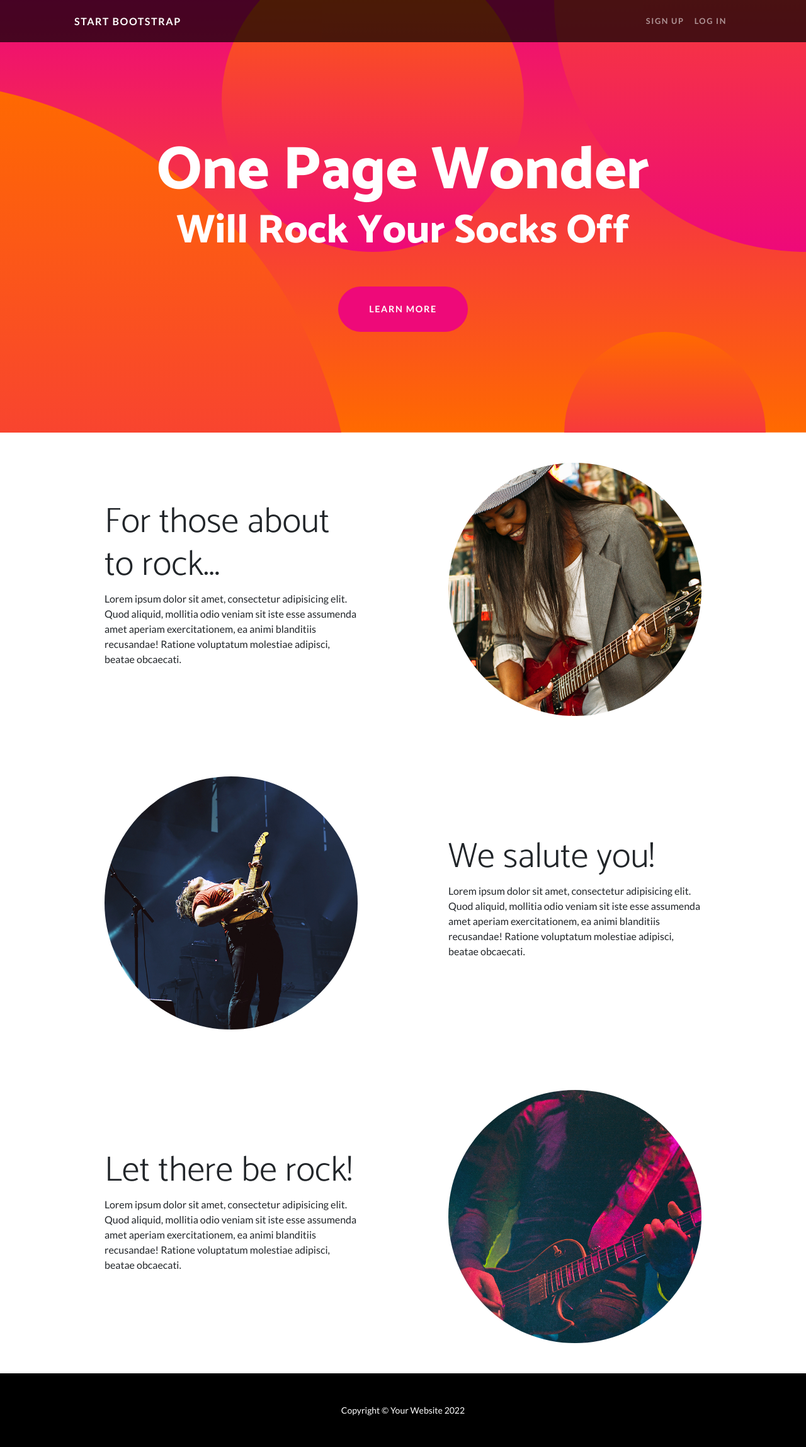
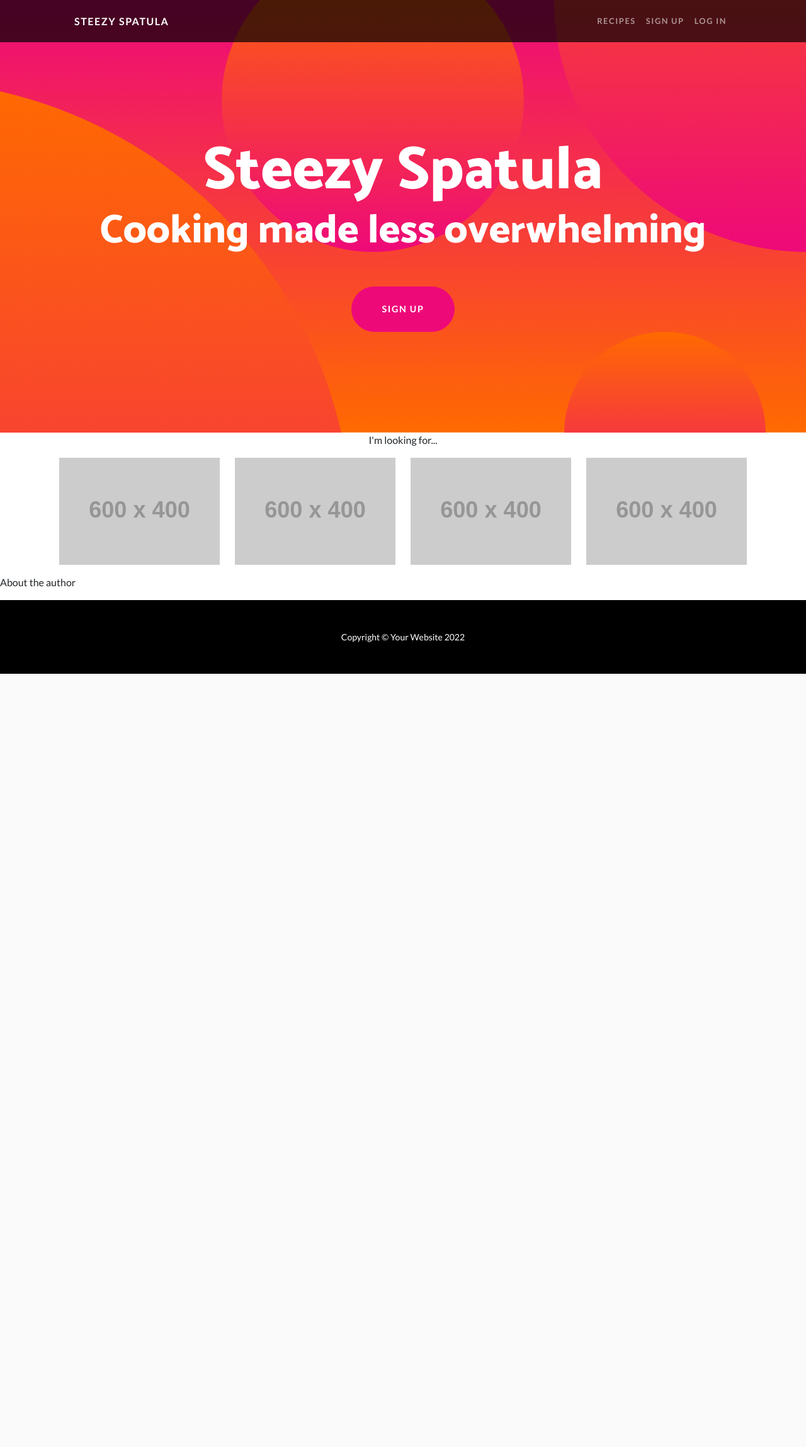
Before and after one commit to GaborFicsor/steezy-spatula, a Django app: page / in a window 1280 px wide. Shown: the whole page at 63% size. After the commit the page ends 1070 px from the top, so only its background shows below. Run offline with Django 3.2, Linux system fonts and the light colour scheme; grey boxes labelled with a size stand in for pictures from a placeholder-image service; data that the repository does not hold is empty; some libraries are stand-ins or nearby versions.

Commit message:
Initial base.html and landing page changes

```diff
--- a/templates/base.html
+++ b/templates/base.html
@@ -2,34 +2,44 @@
 
 <!DOCTYPE html>
 <html lang="en">
+
 <head>
     <meta charset="utf-8" />
     <meta name="viewport" content="width=device-width, initial-scale=1, shrink-to-fit=no" />
     <meta name="description" content="" />
     <meta name="author" content="" />
-        <title>Document</title>
+    <title>Steezy Spatula</title>
     <meta charset="UTF-8">
     <meta http-equiv="X-UA-Compatible" content="IE=edge">
     <meta name="viewport" content="width=device-width, initial-scale=1.0">
-        <link href="https://cdn.jsdelivr.net/npm/bootstrap@5.3.0-alpha1/dist/css/bootstrap.min.css" rel="stylesheet" integrity="sha384-GLhlTQ8iRABdZLl6O3oVMWSktQOp6b7In1Zl3/Jr59b6EGGoI1aFkw7cmDA6j6gD" crossorigin="anonymous">
-        <link rel="stylesheet" href="https://cdn.jsdelivr.net/npm/@fortawesome/fontawesome-free@6.2.1/css/fontawesome.min.css" integrity="sha384-QYIZto+st3yW+o8+5OHfT6S482Zsvz2WfOzpFSXMF9zqeLcFV0/wlZpMtyFcZALm" crossorigin="anonymous">
+    <link href="https://cdn.jsdelivr.net/npm/bootstrap@5.3.0-alpha1/dist/css/bootstrap.min.css" rel="stylesheet"
+        integrity="sha384-GLhlTQ8iRABdZLl6O3oVMWSktQOp6b7In1Zl3/Jr59b6EGGoI1aFkw7cmDA6j6gD" crossorigin="anonymous">
+    <link rel="stylesheet"
+        href="https://cdn.jsdelivr.net/npm/@fortawesome/fontawesome-free@6.2.1/css/fontawesome.min.css"
+        integrity="sha384-QYIZto+st3yW+o8+5OHfT6S482Zsvz2WfOzpFSXMF9zqeLcFV0/wlZpMtyFcZALm" crossorigin="anonymous">
     <link rel="icon" type="image/x-icon" href="assets/favicon.ico" />
     <!-- Font Awesome icons (free version)-->
     <script src="https://use.fontawesome.com/releases/v6.1.0/js/all.js" crossorigin="anonymous"></script>
     <!-- Google fonts-->
-        <link href="https://fonts.googleapis.com/css?family=Catamaran:100,200,300,400,500,600,700,800,900" rel="stylesheet" />
-        <link href="https://fonts.googleapis.com/css?family=Lato:100,100i,300,300i,400,400i,700,700i,900,900i" rel="stylesheet" />
+    <link href="https://fonts.googleapis.com/css?family=Catamaran:100,200,300,400,500,600,700,800,900"
+        rel="stylesheet" />
+    <link href="https://fonts.googleapis.com/css?family=Lato:100,100i,300,300i,400,400i,700,700i,900,900i"
+        rel="stylesheet" />
     <!-- Core theme CSS (includes Bootstrap)-->
     <link href="static/css/styles.css" rel="stylesheet" />
 </head>
+
 <body id="page-top">
     <!-- Navigation-->
     <nav class="navbar navbar-expand-lg navbar-dark navbar-custom fixed-top">
         <div class="container px-5">
-                <a class="navbar-brand" href="#page-top">Start Bootstrap</a>
-                <button class="navbar-toggler" type="button" data-bs-toggle="collapse" data-bs-target="#navbarResponsive" aria-controls="navbarResponsive" aria-expanded="false" aria-label="Toggle navigation"><span class="navbar-toggler-icon"></span></button>
+            <a class="navbar-brand" href="#page-top">Steezy Spatula</a>
+            <button class="navbar-toggler" type="button" data-bs-toggle="collapse" data-bs-target="#navbarResponsive"
+                aria-controls="navbarResponsive" aria-expanded="false" aria-label="Toggle navigation"><span
+                    class="navbar-toggler-icon"></span></button>
             <div class="collapse navbar-collapse" id="navbarResponsive">
                 <ul class="navbar-nav ms-auto">
+                    <li class="nav-item"><a class="nav-link" href="#!">Recipes</a></li>
                     <li class="nav-item"><a class="nav-link" href="#!">Sign Up</a></li>
                     <li class="nav-item"><a class="nav-link" href="#!">Log In</a></li>
                 </ul>
@@ -40,9 +50,9 @@
     <header class="masthead text-center text-white">
         <div class="masthead-content">
             <div class="container px-5">
-                    <h1 class="masthead-heading mb-0">One Page Wonder</h1>
-                    <h2 class="masthead-subheading mb-0">Will Rock Your Socks Off</h2>
-                    <a class="btn btn-primary btn-xl rounded-pill mt-5" href="#scroll">Learn More</a>
+                <h1 class="masthead-heading mb-0">Steezy Spatula</h1>
+                <h2 class="masthead-subheading mb-0">Cooking made less overwhelming</h2>
+                <a class="btn btn-primary btn-xl rounded-pill mt-5" href="#scroll">Sign up</a>
             </div>
         </div>
         <div class="bg-circle-1 bg-circle"></div>
@@ -50,61 +60,65 @@
         <div class="bg-circle-3 bg-circle"></div>
         <div class="bg-circle-4 bg-circle"></div>
     </header>
-        <!-- Content section 1-->
-        <section id="scroll">
-            <div class="container px-5">
-                <div class="row gx-5 align-items-center">
-                    <div class="col-lg-6 order-lg-2">
-                        <div class="p-5"><img class="img-fluid rounded-circle" src="static/images/01.jpg" alt="..." /></div>
+    <!-- Content section -->
+
+    <main class="flex-shrink-0 main-bg">
+        <div class="container text-center">
+            <p>I'm looking for...</p>
         </div>
-                    <div class="col-lg-6 order-lg-1">
-                        <div class="p-5">
-                            <h2 class="display-4">For those about to rock...</h2>
-                            <p>Lorem ipsum dolor sit amet, consectetur adipisicing elit. Quod aliquid, mollitia odio veniam sit iste esse assumenda amet aperiam exercitationem, ea animi blanditiis recusandae! Ratione voluptatum molestiae adipisci, beatae obcaecati.</p>
+        <div class="container">
+            <div class="row">
+
+                <div class="col-lg-3 col-md-6">
+                    <div class="text-center">
+                        <a href=""><img class="img-fluid" src="https://via.placeholder.com/600x400/2029b0/969696.jpg?text=Breakfast" alt=""></a>
                     </div>
                 </div>
+
+                <div class="col-lg-3 col-md-6">
+                    <div class="text-center">
+                        <a href=""><img class="img-fluid" src="https://via.placeholder.com/600x400/37c714/969696.jpg?text=Lunch" alt=""></a>
                     </div>
                 </div>
-        </section>
-        <!-- Content section 2-->
-        <section>
-            <div class="container px-5">
-                <div class="row gx-5 align-items-center">
-                    <div class="col-lg-6">
-                        <div class="p-5"><img class="img-fluid rounded-circle" src="static/images/02.jpg" alt="..." /></div>
-                    </div>
-                    <div class="col-lg-6">
-                        <div class="p-5">
-                            <h2 class="display-4">We salute you!</h2>
-                            <p>Lorem ipsum dolor sit amet, consectetur adipisicing elit. Quod aliquid, mollitia odio veniam sit iste esse assumenda amet aperiam exercitationem, ea animi blanditiis recusandae! Ratione voluptatum molestiae adipisci, beatae obcaecati.</p>
+
+                <div class="col-lg-3 col-md-6">
+                    <div class="text-center">
+                        <a href=""><img class="img-fluid" src="https://via.placeholder.com/600x400/c77314/969696.jpg?text=Dinner" alt=""></a>
                     </div>
                 </div>
+
+                <div class="col-lg-3 col-md-6">
+                    <div class="text-center">
+                        <a href=""><img class="img-fluid" src="https://via.placeholder.com/600x400/000000/ffffff.jpg?text=Snacks" alt=""></a>
                     </div>
                 </div>
-        </section>
-        <!-- Content section 3-->
-        <section>
-            <div class="container px-5">
-                <div class="row gx-5 align-items-center">
-                    <div class="col-lg-6 order-lg-2">
-                        <div class="p-5"><img class="img-fluid rounded-circle" src="static/images/03.jpg" alt="..." /></div>
-                    </div>
-                    <div class="col-lg-6 order-lg-1">
-                        <div class="p-5">
-                            <h2 class="display-4">Let there be rock!</h2>
-                            <p>Lorem ipsum dolor sit amet, consectetur adipisicing elit. Quod aliquid, mollitia odio veniam sit iste esse assumenda amet aperiam exercitationem, ea animi blanditiis recusandae! Ratione voluptatum molestiae adipisci, beatae obcaecati.</p>
+
             </div>
         </div>
+
+        <div>
+            {% block content %}
+
+            {% endblock %}
+        </div>
+
+        <div>
+            <div>
+                <p>About the author</p>
             </div>
         </div>
-        </section>
+    </main>
+
     <!-- Footer-->
     <footer class="py-5 bg-black">
-            <div class="container px-5"><p class="m-0 text-center text-white small">Copyright &copy; Your Website 2022</p></div>
+        <div class="container px-5">
+            <p class="m-0 text-center text-white small">Copyright &copy; Your Website 2022</p>
+        </div>
     </footer>
     <!-- Bootstrap core JS-->
     <script src="https://cdn.jsdelivr.net/npm/bootstrap@5.1.3/dist/js/bootstrap.bundle.min.js"></script>
     <!-- Core theme JS-->
     <script src="js/scripts.js"></script>
 </body>
+
 </html>
```
Lines whose indentation alone changed are shown as unchanged.
